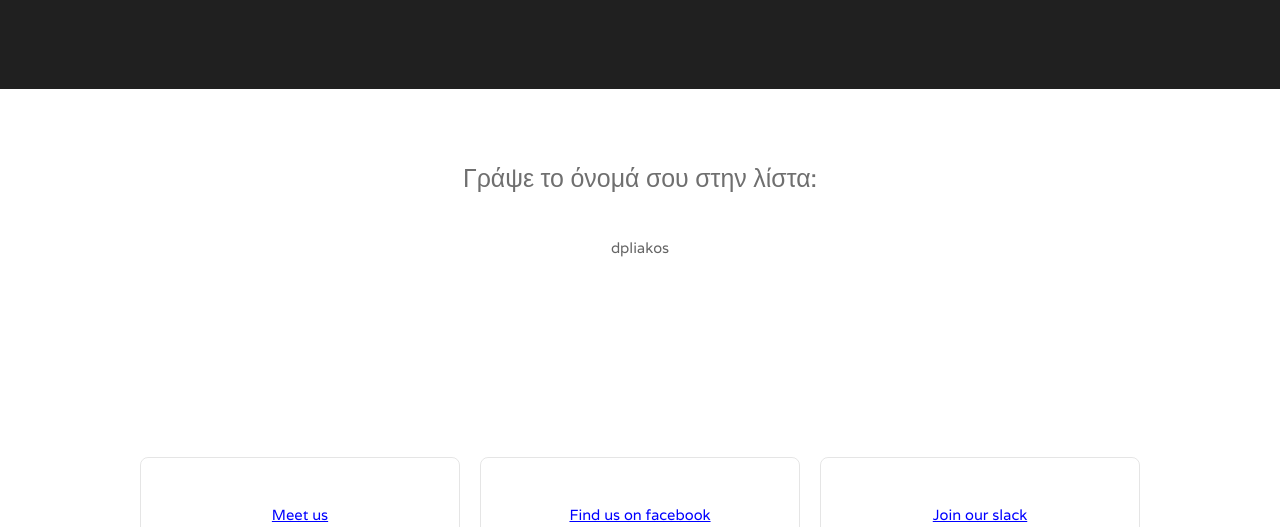
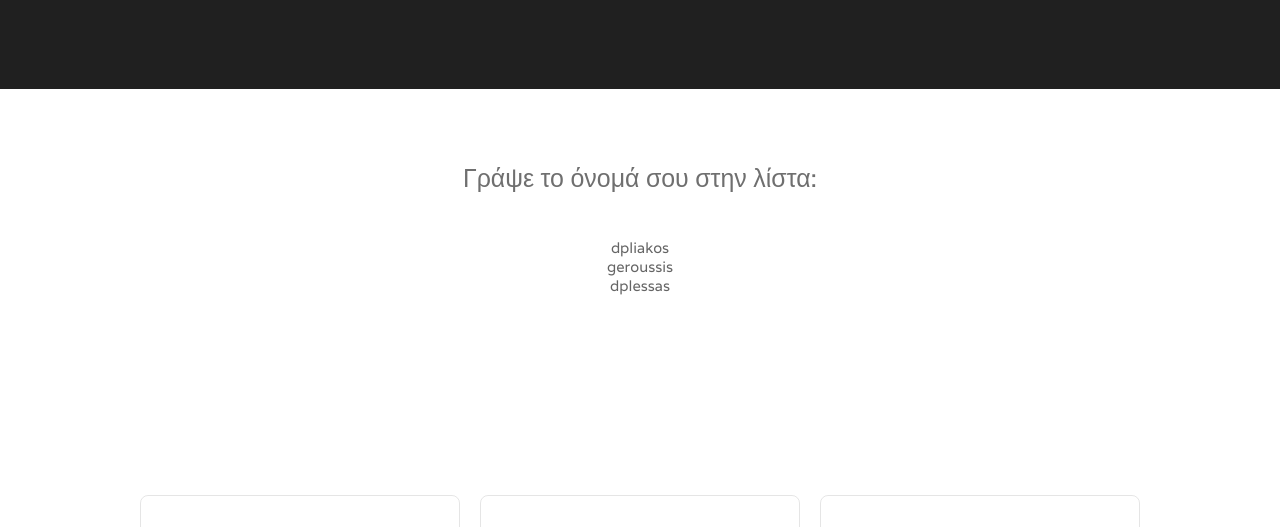
Before and after one commit to ieee-ihuthess/git_github_101, a plain HTML site: page index.html in a window 1280 px wide. Shown: the part 273-800 px from the top of the page. Drawn offline with Linux system fonts and the light colour scheme.

Commit message:
Add my name

```diff
--- a/index.html
+++ b/index.html
@@ -67,6 +67,8 @@ Released   : 20140309
 
 				</li>
 				<li> dpliakos </li>
+<li> geroussis </li>
+<li> dplessas </li>
 			</ul>
 		<div id="three-column">
 			<div class="boxA">
```
